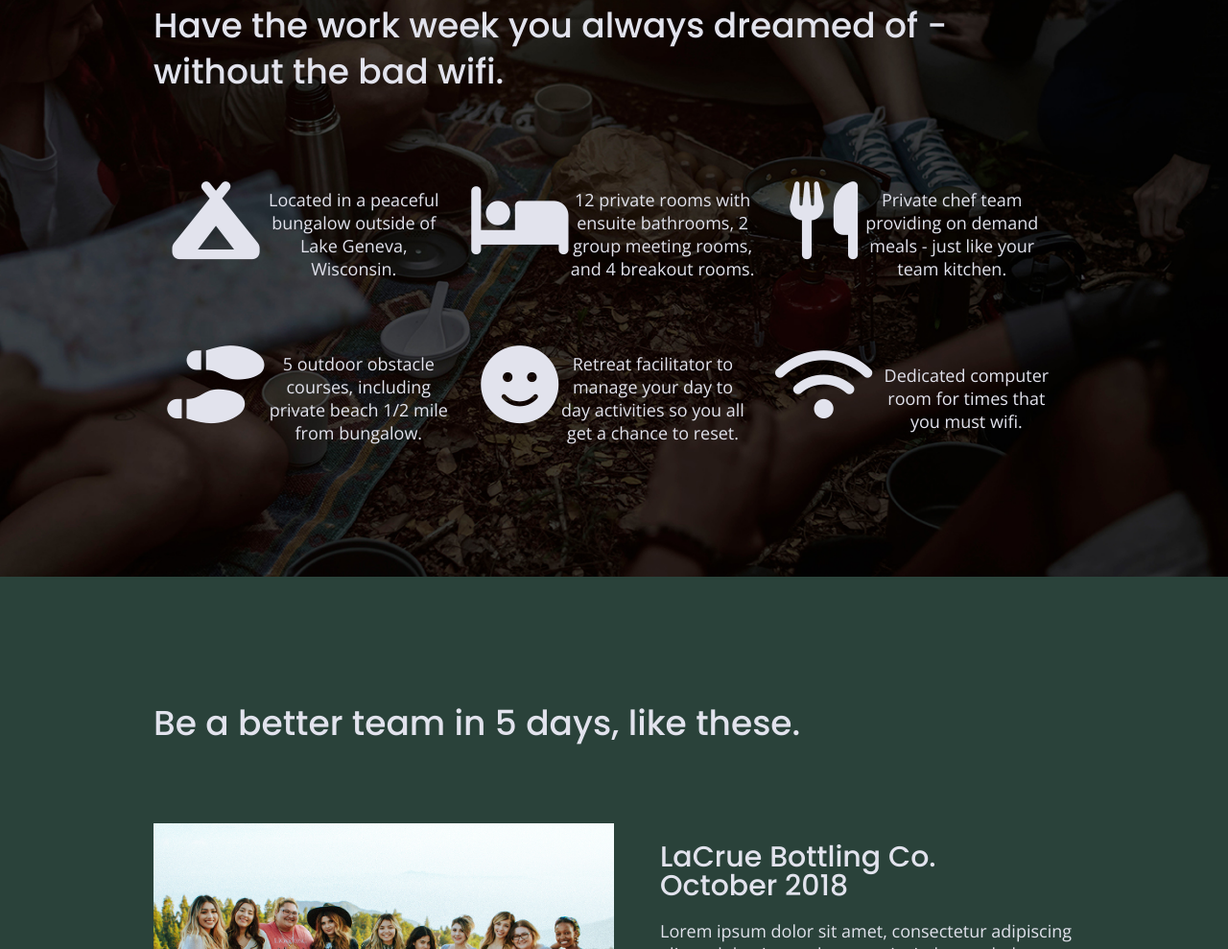
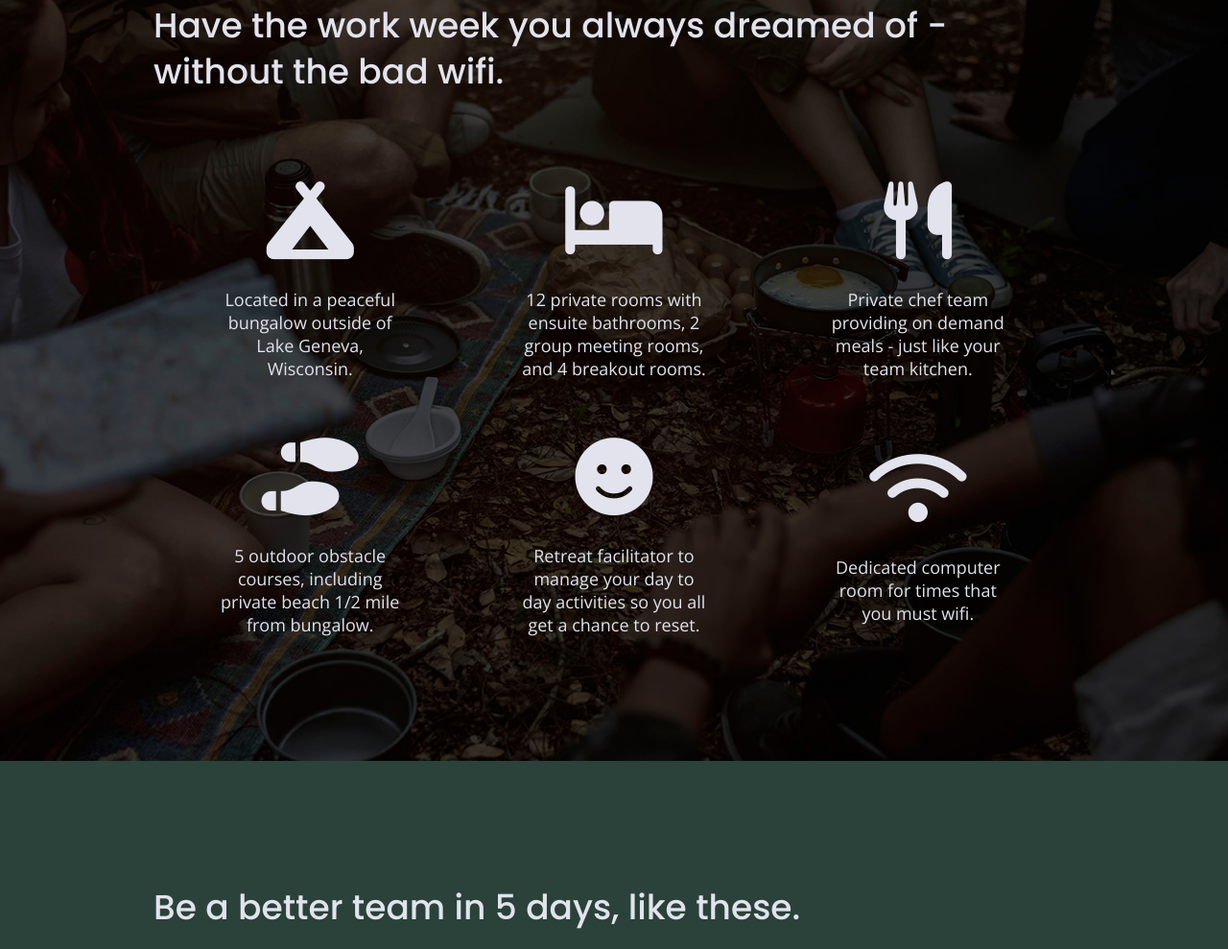
Before and after one commit to christopherbean/unplugged-retreat, a plain HTML site: page index.html in a window 1280 px wide. Shown: the part 1315-2304 px from the top of the page at 96% size. Drawn offline with nearby package versions, Linux system fonts and the light colour scheme.

Commit message:
added icons and css to adjust their size and layout.

```diff
--- a/css/main.css
+++ b/css/main.css
@@ -638,7 +638,7 @@ input[type=button]{
         display: flex;
         justify-content: center;
         align-items: center;
-        flex-direction: column wrap;
+        flex-flow: column wrap;
         flex-basis: 50%;
     }
 
```
